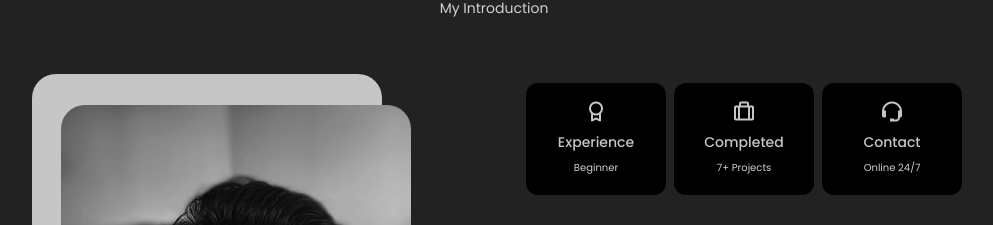
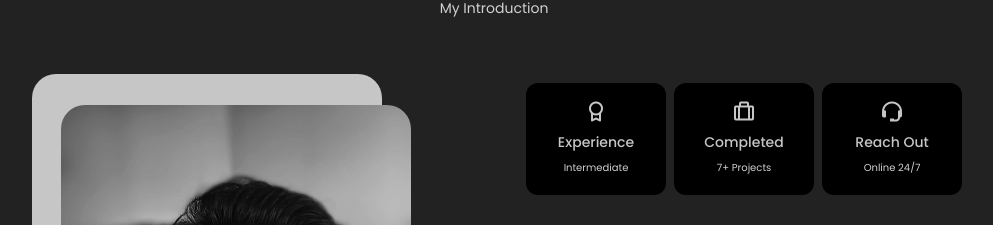
Before and after one commit to satyamksharma/portfolio-old, a React (Create React App) app: page / in a window 1280 px wide. Shown: the part 916-1141 px from the top of the page, without its empty margins (146-1139 px from the left). Built offline with nearby package versions, Linux system fonts and the light colour scheme.

Commit message:
updated about section cards

```diff
--- a/src/components/about/Info.jsx
+++ b/src/components/about/Info.jsx
@@ -6,7 +6,7 @@ const Info = () => {
             <div className='about__box'>
                 <i className='bx bx-award about__icon'></i>
                 <h3 className='about__title'>Experience</h3>
-                <span className='about__subtitle'>Beginner</span>
+                <span className='about__subtitle'>Intermediate</span>
             </div>
             <div className='about__box'>
                 <i className='bx bx-briefcase-alt about__icon'></i>
@@ -15,7 +15,7 @@ const Info = () => {
             </div>
             <div className='about__box'>
                 <i className='bx bx-support about__icon'></i>
-                <h3 className='about__title'>Contact</h3>
+                <h3 className='about__title'>Reach Out</h3>
                 <span className='about__subtitle'>Online 24/7</span>
             </div>
         </div>
```
